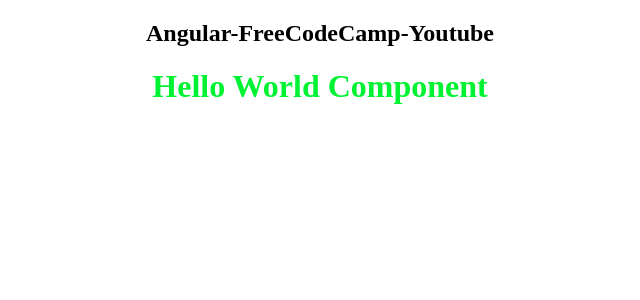
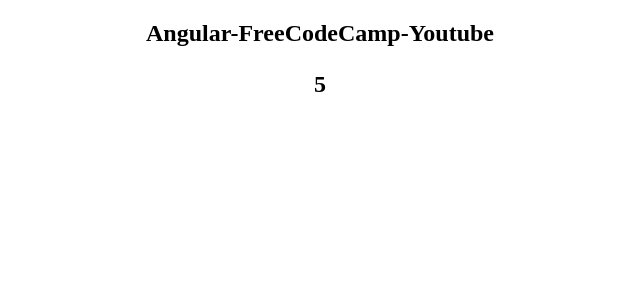
Before and after one commit to Kashyap2424/Angular-FreeCodeCamp-Youtube, an Angular app: page / in a window 1280 px wide. Shown: the top 300 px of the page, without its empty margins (320-960 px from the left). Built offline with nearby package versions, Linux system fonts and the light colour scheme.

Commit message:
Implement life cycel hooks in angular

```diff
--- a/src/app/app.component.css
+++ b/src/app/app.component.css
@@ -1,4 +1,5 @@
-.app-component-heading {
+.app-component-heading,
+.app-component-counter {
   font-size: 1.5em;
   font-weight: bold;
   text-align: center;
--- a/src/app/app.component.html
+++ b/src/app/app.component.html
@@ -1,3 +1,3 @@
 <h2 class="app-component-heading">{{title}}</h2>
 
-<app-hello-world></app-hello-world>
+<p class="app-component-counter">{{counter}}</p>
--- a/src/app/app.component.ts
+++ b/src/app/app.component.ts
@@ -1,10 +1,22 @@
-import { Component } from '@angular/core';
+import { Component, OnInit, OnDestroy } from '@angular/core';
 
 @Component({
   selector: 'app-root',
   templateUrl: './app.component.html',
-  styleUrls: ['./app.component.css']
+  styleUrls: ['./app.component.css'],
 })
-export class AppComponent {
+export class AppComponent implements OnInit, OnDestroy {
   title = 'Angular-FreeCodeCamp-Youtube';
+  counter = 0;
+  interval: any;
+
+  ngOnInit() {
+    this.interval = setInterval(() => {
+      this.counter += 1;
+    }, 1000);
+  }
+
+  ngOnDestroy() {
+    clearInterval(this.interval);
+  }
 }
--- a/src/app/app.module.ts
+++ b/src/app/app.module.ts
@@ -3,10 +3,9 @@
 
 import { AppRoutingModule } from './app-routing.module';
 import { AppComponent } from './app.component';
-import { helloWorldComponent } from './hello-world.component';
 
 @NgModule({
-  declarations: [AppComponent, helloWorldComponent],
+  declarations: [AppComponent],
   imports: [BrowserModule, AppRoutingModule],
   providers: [],
   bootstrap: [AppComponent],
--- a/src/app/hello-world.component.ts
+++ /dev/null
@@ -1,20 +0,0 @@
-import { Component } from '@angular/core';
-
-@Component({
-  selector: 'app-hello-world',
-  template: `
-    <h1 class="hello-world-component-heading">{{ componentTitle }}</h1>
-  `,
-  styles: [
-    `
-      .hello-world-component-heading {
-        font-size: 2em;
-        text-align: center;
-        color: #00f332;
-      }
-    `,
-  ],
-})
-export class helloWorldComponent {
-  componentTitle = 'Hello World Component';
-}
```
